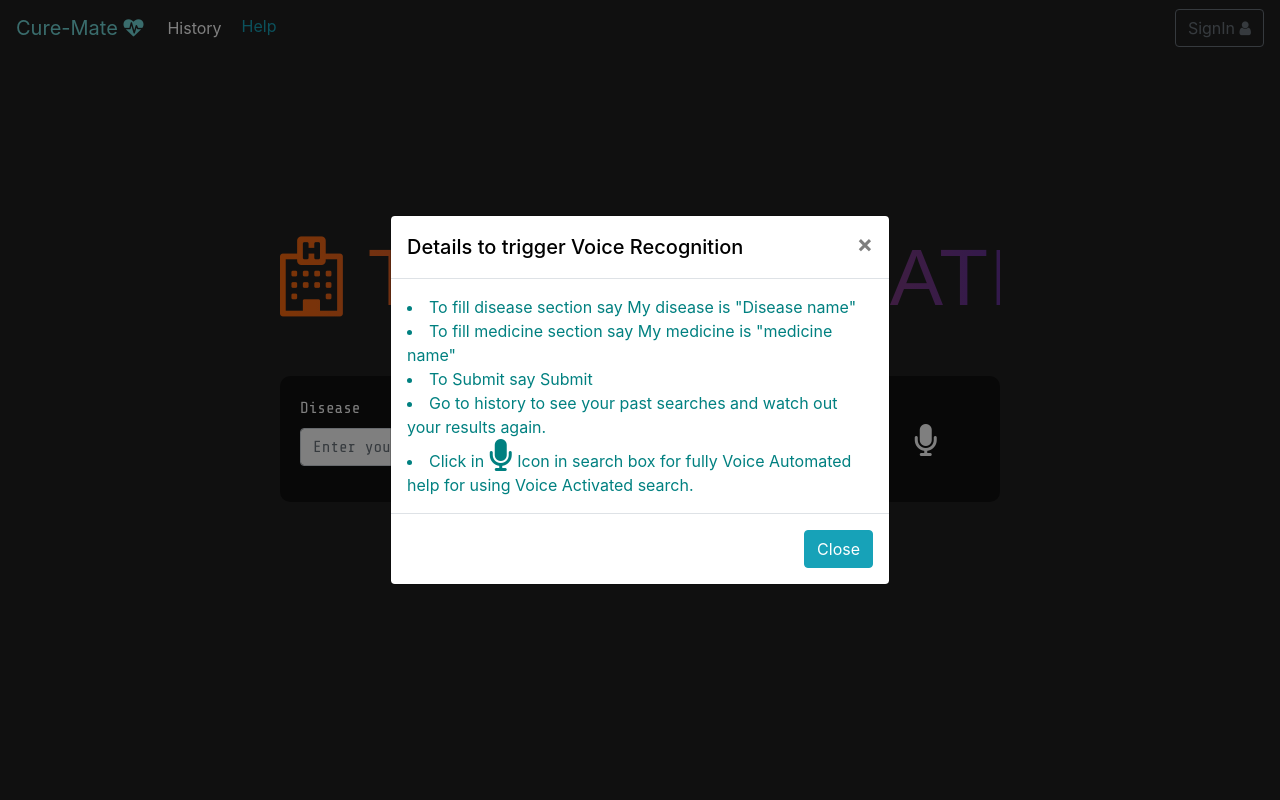
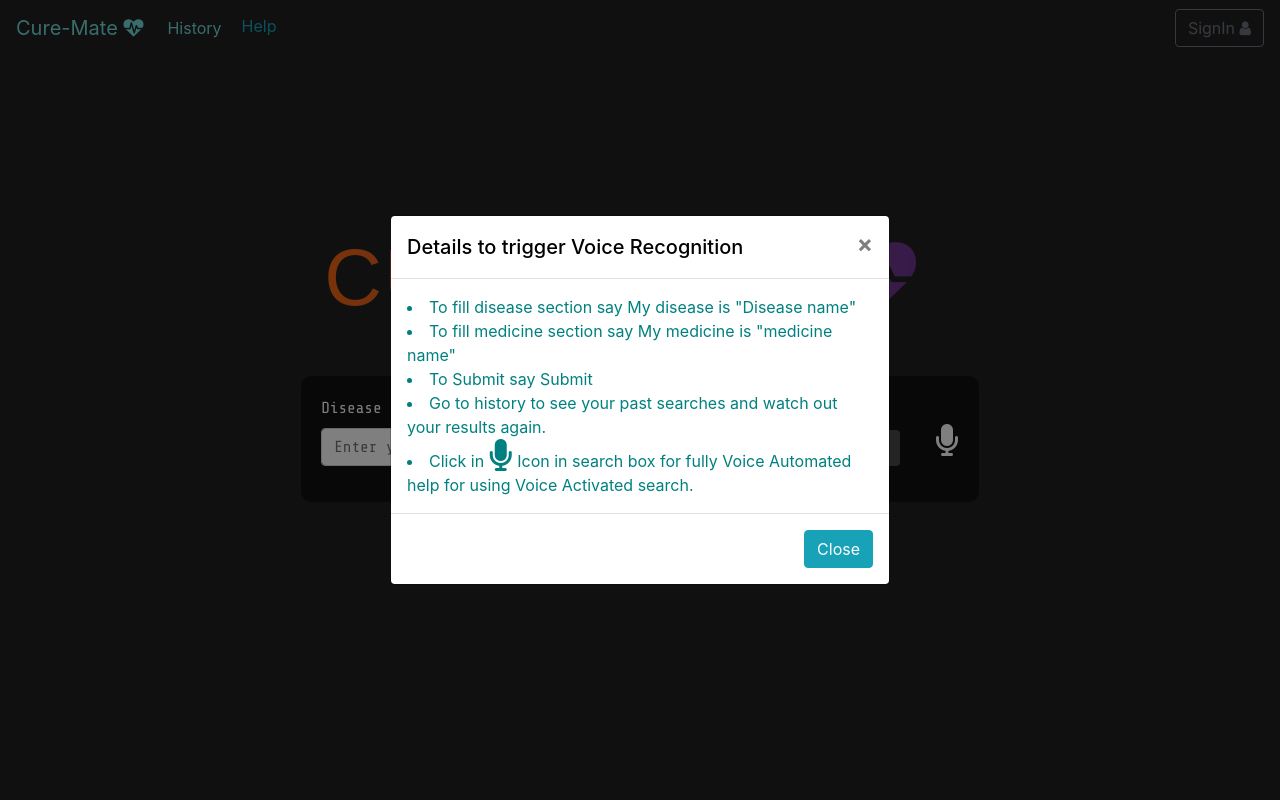
Before and after one commit to SARTHAK1SINGH/HackthonFB, a Flask app: template templates/index.html in a window 1280 px wide. Run offline with Flask 2, Linux system fonts and the light colour scheme; the template is opened without the code that fills it, so the values that code supplies are empty; parts of the project's set-up code (start-up, migrations or seed data) failed here and were passed over; some libraries are stand-ins or nearby versions.

Commit message:
Required changes in UI

```diff
--- a/templates/index.html
+++ b/templates/index.html
@@ -65,7 +65,7 @@
             font-size: 80px;
             letter-spacing: 2px;
             font-family: fantasy;
-            max-width: 45rem;
+            max-width: 40rem;
             text-transform: uppercase;
             text-align: center;
             background: linear-gradient(
@@ -150,7 +150,7 @@
           display: inline-block;
         }
         .ui-autocomplete {
-            max-height: 210px;
+            max-height: 230px;
             max-width: 240px;
             overflow-y: auto;
             /* prevent horizontal scrollbar */
@@ -183,6 +183,8 @@
               border: 0;
               height: 1px;
           }
+
+
     </style>
 
 
@@ -283,10 +285,10 @@ voiceactivation();
   <div class="collapse navbar-collapse" id="navbarSupportedContent">
     <ul class="navbar-nav mr-auto">
       <li class="nav-item active">
-       <a class="nav-link" href="{{url_for('history')}}">History</a>
+       <a style="color: rgb(115, 216, 216);" class="nav-link" href="{{url_for('history')}}">History</a>
       </li>
       <li class="nav-item">
-        <button type="button" id="Help" class="btn btn-outline-info" data-toggle="modal" data-target="#exampleModalCenter" style="border:none">
+        <button type="button" id="Help" class="btn btn-outline-info" data-toggle="modal" data-target="#exampleModalCenter" style="border: none;">
           Help
         </button>
       </li>
@@ -308,7 +310,7 @@ voiceactivation();
         <div class="header">
             <form autocomplete="off"  method = "POST" action = "/">
 
-                <h1 class="title"><i class="fa fa-hospital" aria-hidden="true"></i> The Cure-Mate <i class="fa fa-heartbeat" aria-hidden="true"></i></h1>
+                <h1 class="title"> Cure-Mate <i class="fa fa-heartbeat" aria-hidden="true"></i></h1>
                 <div class="formbox" id="formbox">
                     <div class="form-group autocomplete">
                     <label for="exampleInputEmail1">Disease</label>
```
